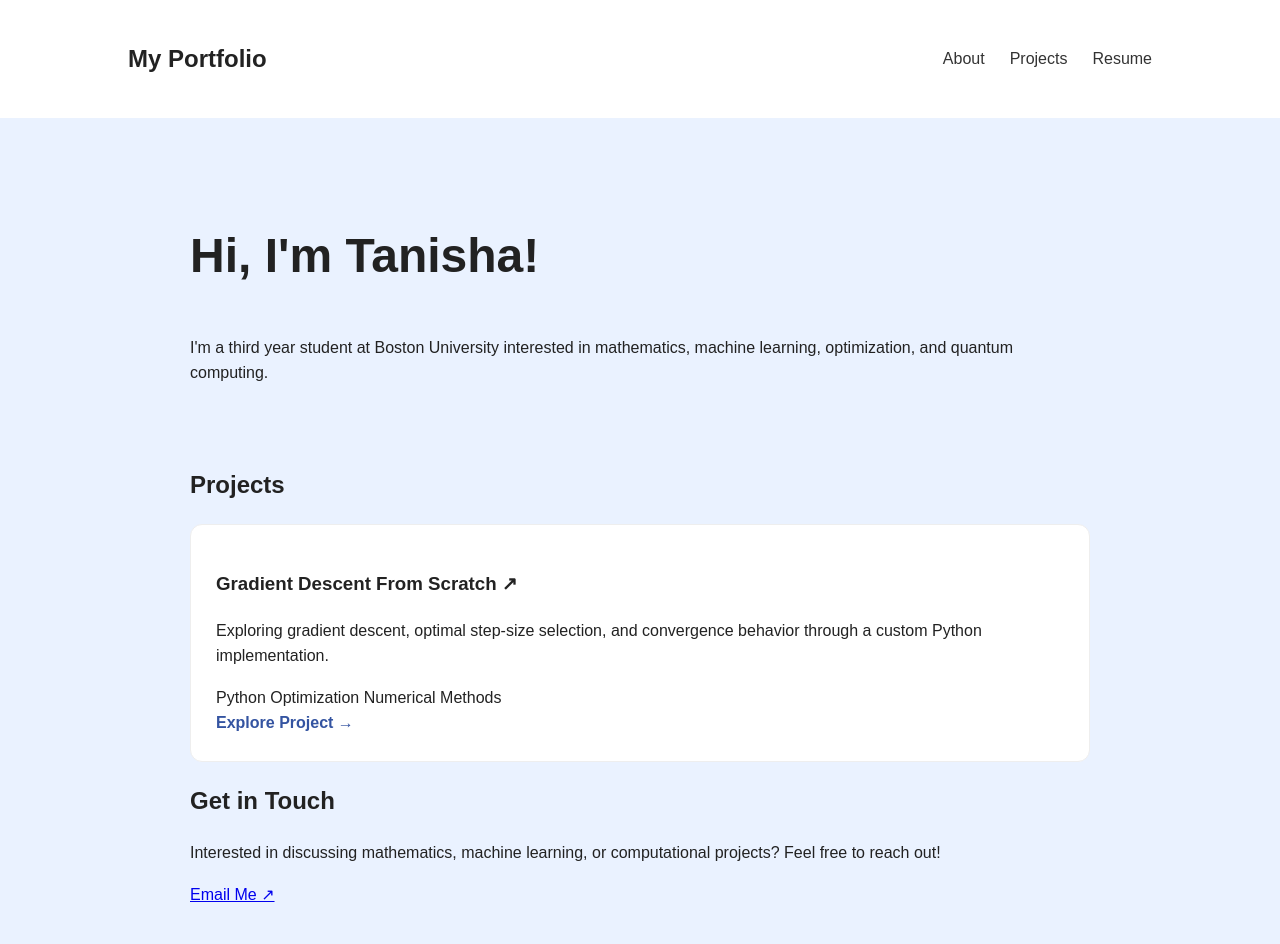
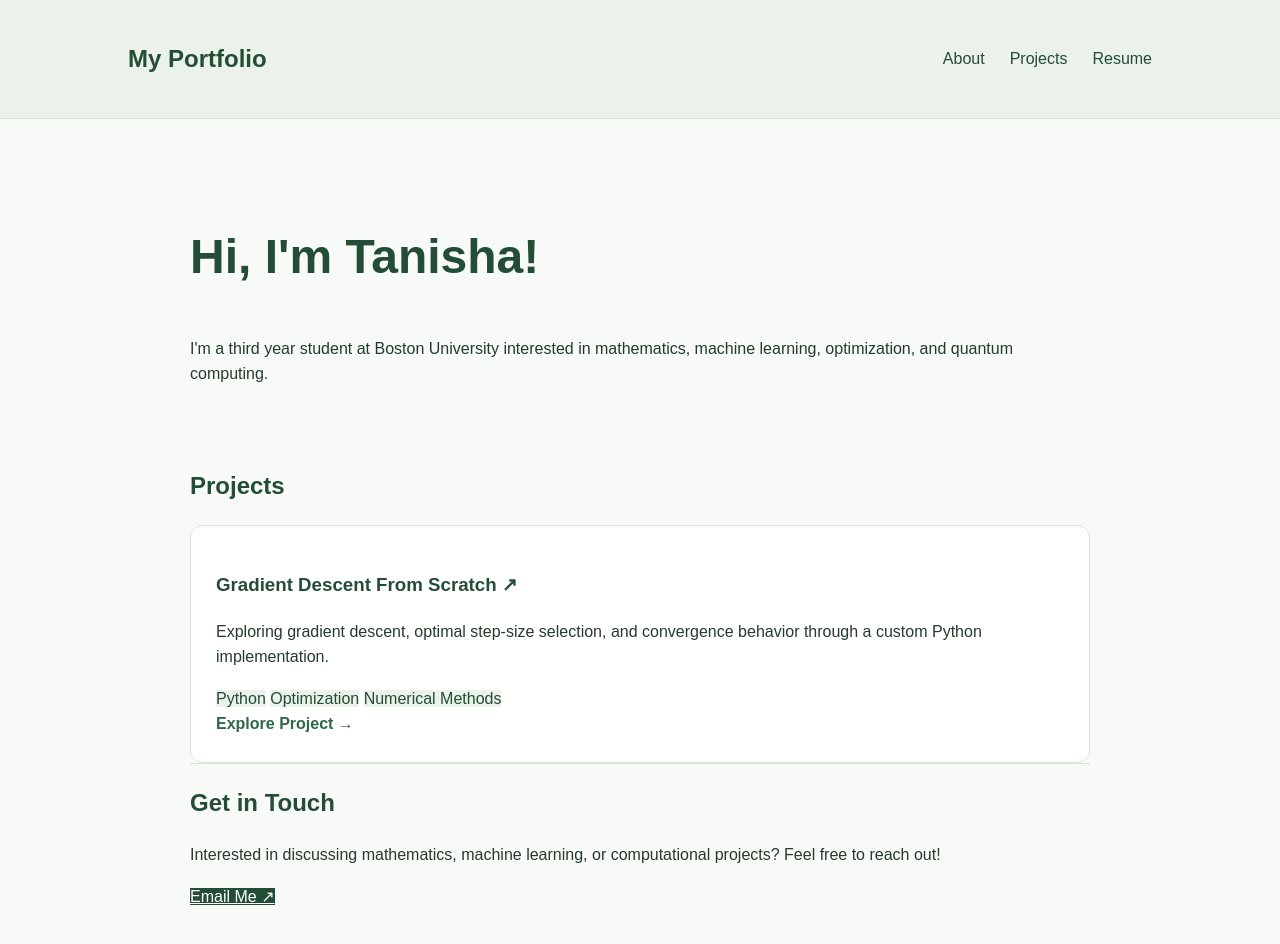
Before and after one commit to Tanisha7320/Portfolio, a plain HTML site: page index.html in a window 1280 px wide. Drawn offline with Linux system fonts and the light colour scheme.

Commit message:
change colors

```diff
--- a/style.css
+++ b/style.css
@@ -104,3 +104,80 @@ h1 {
 .project-detail p {
     line-height: 1.8;
 }
+
+/* Green Portfolio Theme */
+
+body {
+    background-color: #F8FAF7;
+    color: #253B2C;
+}
+
+nav {
+    background-color: #EAF2E9;
+    border-bottom: 1px solid #D6E5D5;
+}
+
+nav h2 {
+    color: #234D36;
+}
+
+nav a {
+    color: #234D36;
+}
+
+nav a:hover {
+    color: #5F8A6B;
+}
+
+h1, h2, h3, h4 {
+    color: #234D36;
+}
+
+/* Project Cards */
+
+.project {
+    background-color: #FFFFFF;
+    border: 1px solid #D6E5D5;
+}
+
+.project-card:hover .project {
+    border-color: #5F8A6B;
+    box-shadow: 0 8px 24px rgba(35, 77, 54, 0.10);
+}
+
+/* Project Tags */
+
+.project-tags span {
+    background-color: #EAF2E9;
+    color: #234D36;
+}
+
+/* Links */
+
+.project a,
+.read-more,
+.back-link {
+    color: #2F6947;
+}
+
+/* Mathematical Equations */
+
+.equation {
+    background-color: #EAF2E9;
+    color: #234D36;
+}
+
+/* Contact Section */
+
+#contact {
+    border-top: 1px solid #D6E5D5;
+}
+
+.email-button {
+    background-color: #234D36;
+    color: white;
+}
+
+.email-button:hover {
+    background-color: #376B4A;
+}
```
Also changed, not shown: gradient-descent.html (+18 -3 lines).
